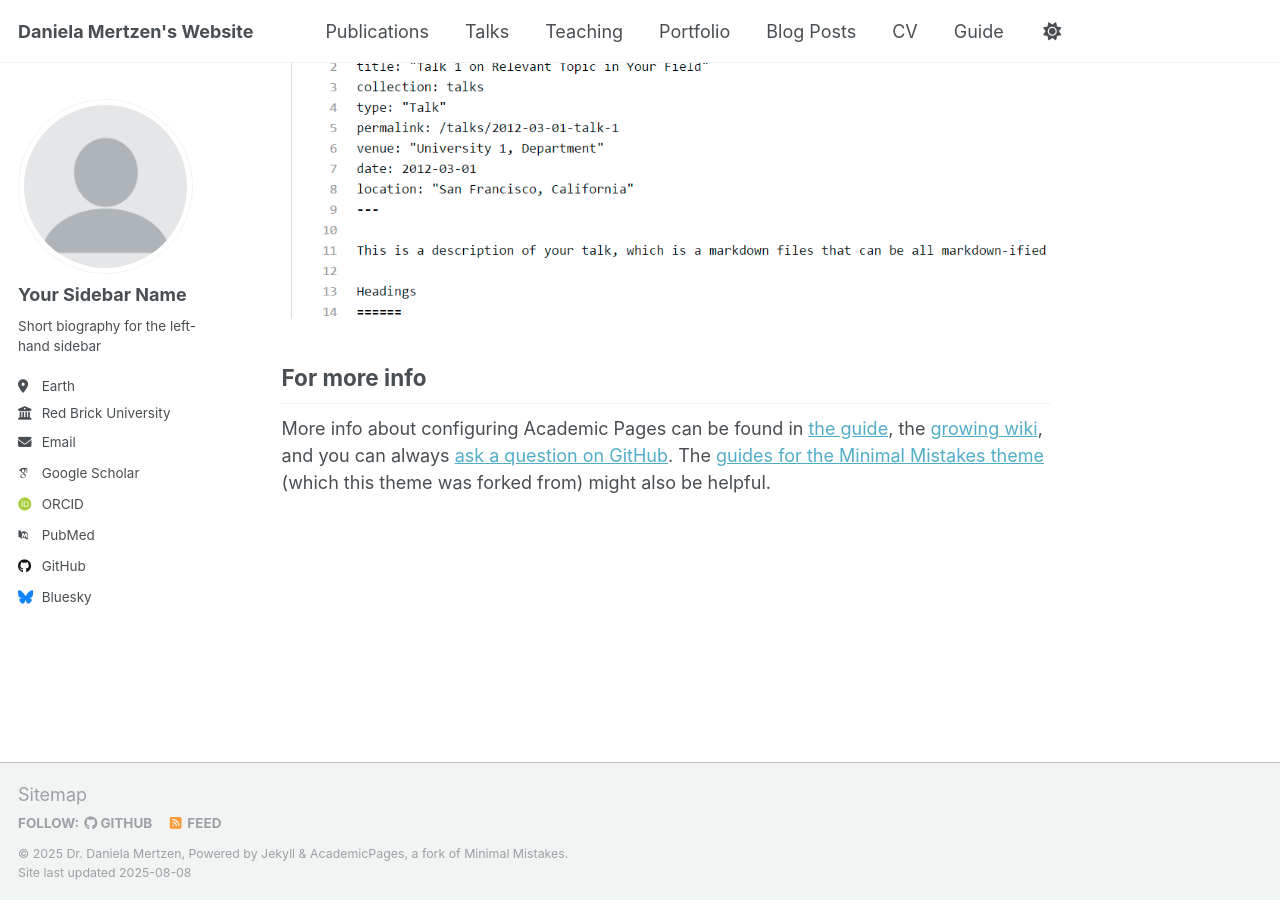
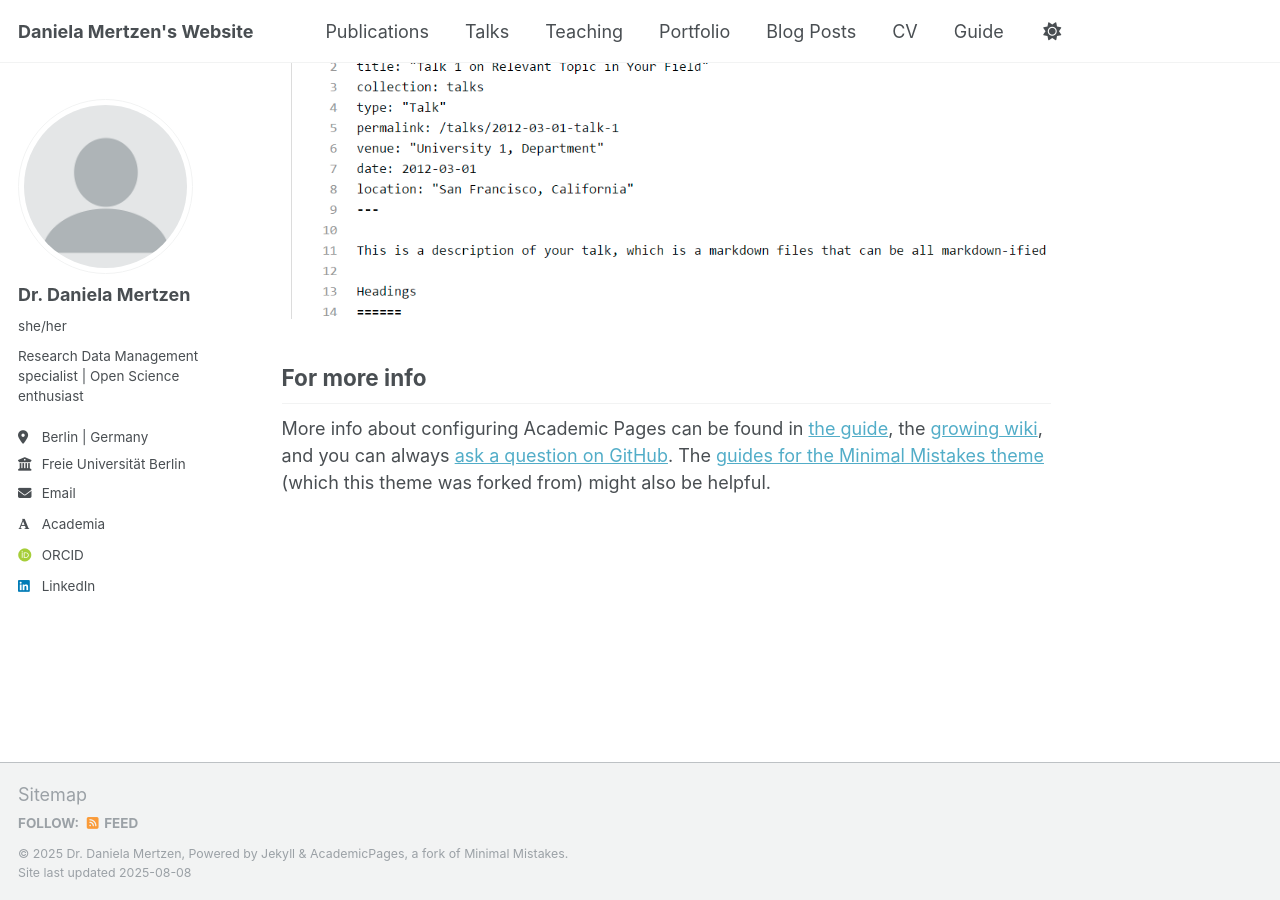
Before and after one commit to dmertzen/dmertzen.github.io, a Jekyll site: the page built from _pages/about.md, in a window 1280 px wide and 900 px high, scrolled down 2880 px. Built offline with Jekyll 4.4.1, drawn with Linux system fonts in a browser that asks for light colours; some web fonts are replaced; a script that is not in the unit is left out.

Commit message:
Update _config.yml profile info

```diff
--- a/_config.yml
+++ b/_config.yml
@@ -23,23 +23,23 @@
 author:
   # Biographic information
   avatar           : "profile.png"
-  name             : "Your Sidebar Name"
-  pronouns         : # example: "she/her"
-  bio              : "Short biography for the left-hand sidebar"
-  location         : "Earth"
-  employer         : "Red Brick University"
+  name             : "Dr. Daniela Mertzen"
+  pronouns         :  "she/her"
+  bio              : "Research Data Management specialist | Open Science enthusiast"
+  location         : "Berlin | Germany"
+  employer         : "Freie Universität Berlin"
   uri              : # URL
-  email            : "none@example.org"
+  email            : "daniela.mertzen@fu-berlin.de"
 
   # Academic websites
-  academia         : # URL
+  academia         : "https://www.fu-berlin.de/sites/forschungsdatenmanagement/ueber-uns/ueber-uns/index.html"
   arxiv            : # URL - Update with the correct link to your profile
-  googlescholar    : "https://scholar.google.com/citations?user=PS_CX0AAAAAJ"
+  googlescholar    : #"https://scholar.google.com/citations?user=PS_CX0AAAAAJ"
   inspire-hep      : # URL
   impactstory      : # URL
-  orcid            : "http://orcid.org/yourorcidurl"
+  orcid            : "https://orcid.org/0000-0003-4471-9255"
   semantic         : # URL
-  pubmed           : "https://www.ncbi.nlm.nih.gov/pubmed/?term=john+snow"
+  pubmed           : #"https://www.ncbi.nlm.nih.gov/pubmed/?term=john+snow"
   researchgate     : # URL
   scopus           : # URL
 
@@ -47,13 +47,13 @@
   bitbucket        : # Username - Update with your username on the site
   codepen          : # Username
   dribbble         : # Username
-  github           : "academicpages"
+  github           : #"academicpages"
   kaggle           : # Username
   stackoverflow    : # User number or user number and name (i.e., use "1" or "1/jeff-atwood")
 
   # Social media
   artstation       : # Username
-  bluesky          : "bsky.app" # Replace this with you Bluesky username
+  bluesky          : #"bsky.app" # Replace this with you Bluesky username
   facebook         : # Username
   flickr           : # Username
   foursquare       : # Username
@@ -62,7 +62,7 @@
   keybase          : # Username
   instagram        : # Username
   lastfm           : # Username
-  linkedin         : # Username
+  linkedin         : "www.linkedin.com/in/dmertzen"
   mastodon         : # URL
   medium           : # URL
   pinterest        : # Username
```
